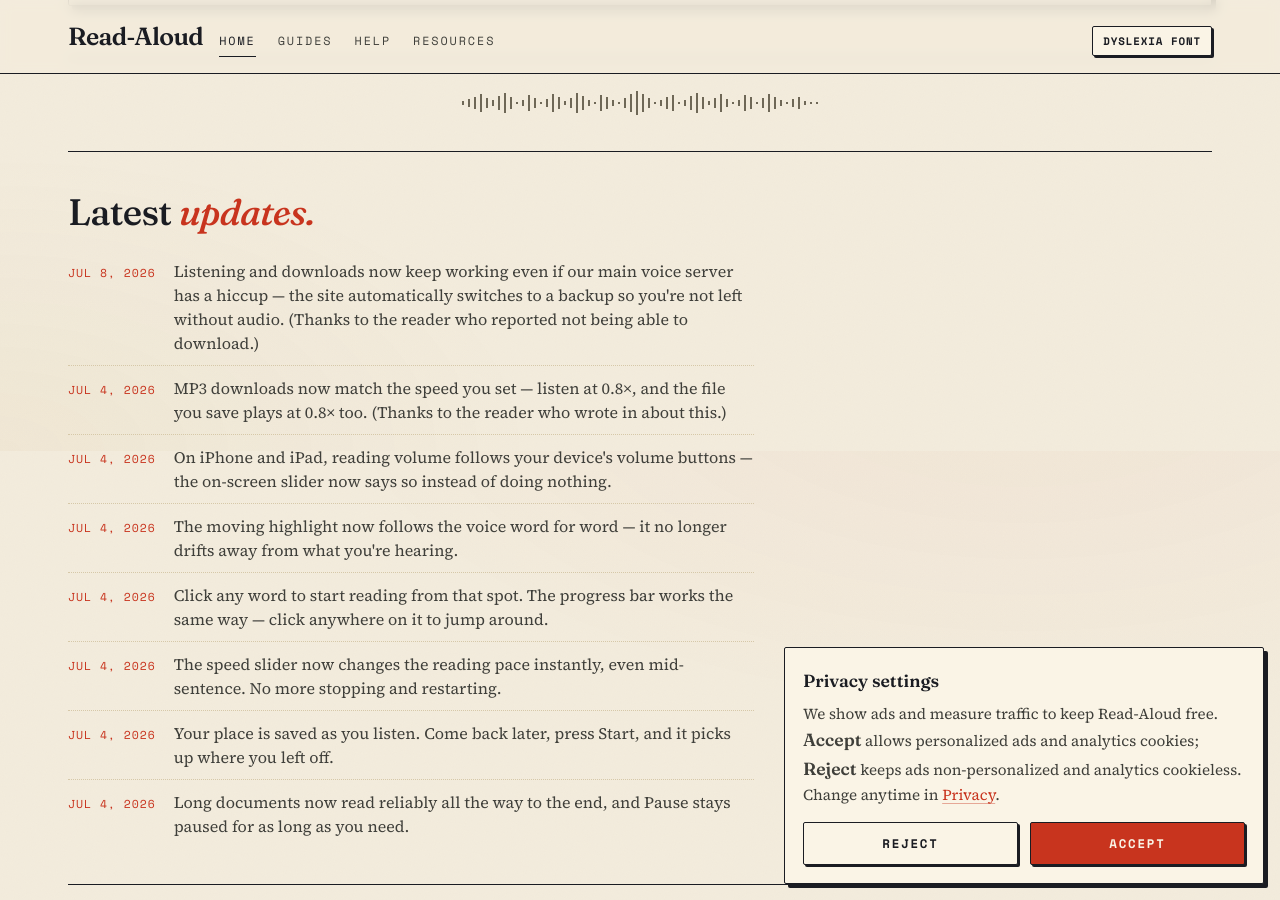
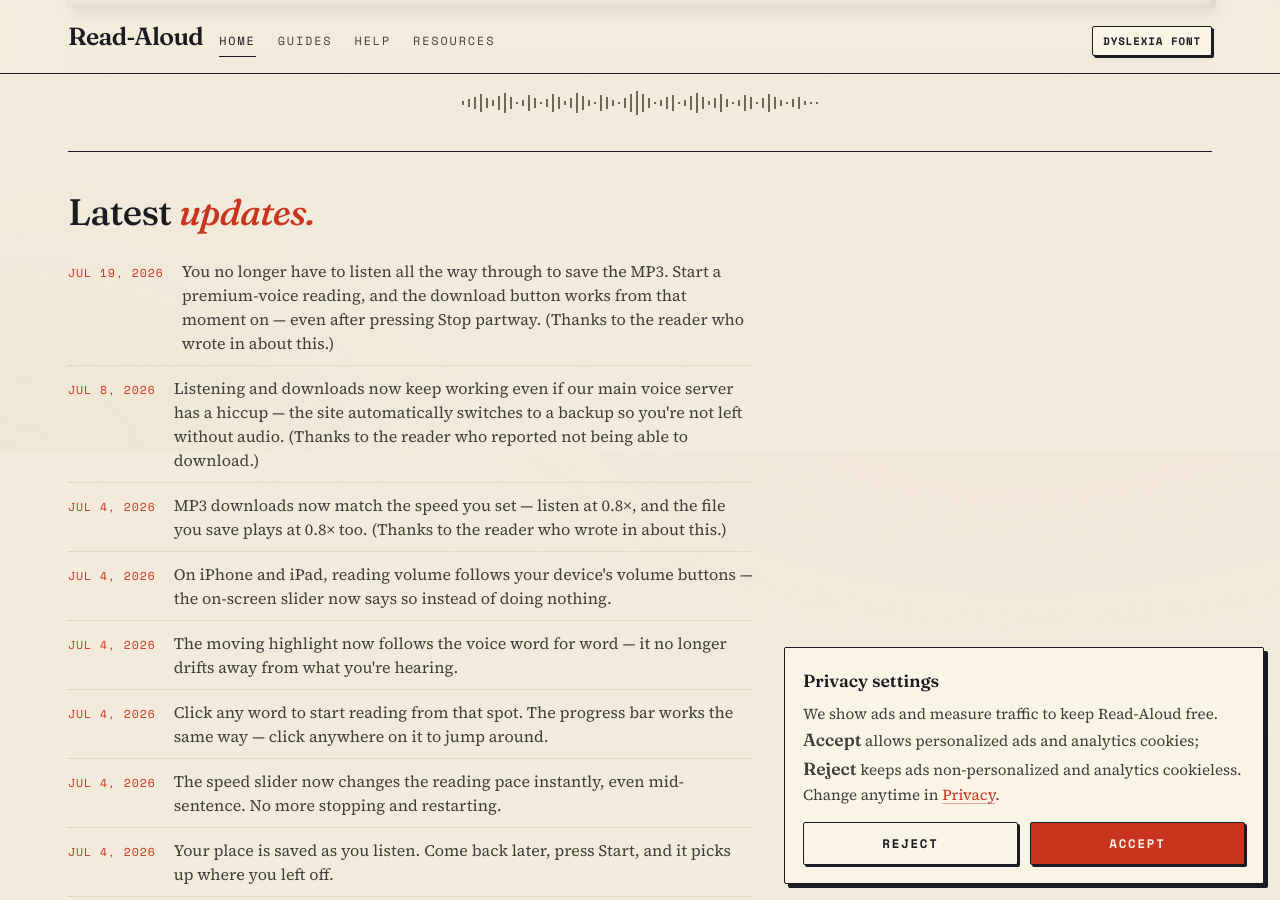
Before and after one commit to ndaly111/read-aloud, a Jekyll site: the page index.html, which Jekyll copies as it is, in a window 1280 px wide and 900 px high, scrolled down 1349 px. Built offline with Jekyll 4.4.1, drawn with Linux system fonts in a browser that asks for light colours.

Commit message:
Latest updates entry: MP3 download no longer needs a full listen-through
Co-Authored-By: Claude Fable 5 <noreply@anthropic.com>
Claude-Session: https://claude.ai/code/session_01HGUkeboEvnrnJZmDUcRXPy

```diff
--- a/index.html
+++ b/index.html
@@ -205,6 +205,10 @@
 <section class="updates-strip" aria-labelledby="updates-heading">
   <h2 id="updates-heading" class="updates-heading">Latest <em>updates.</em></h2>
   <ul class="updates-list">
+    <li>
+      <span class="upd-date">Jul 19, 2026</span>
+      <span class="upd-text">You no longer have to listen all the way through to save the MP3. Start a premium-voice reading, and the download button works from that moment on — even after pressing Stop partway. (Thanks to the reader who wrote in about this.)</span>
+    </li>
     <li>
       <span class="upd-date">Jul 8, 2026</span>
       <span class="upd-text">Listening and downloads now keep working even if our main voice server has a hiccup — the site automatically switches to a backup so you're not left without audio. (Thanks to the reader who reported not being able to download.)</span>
```
